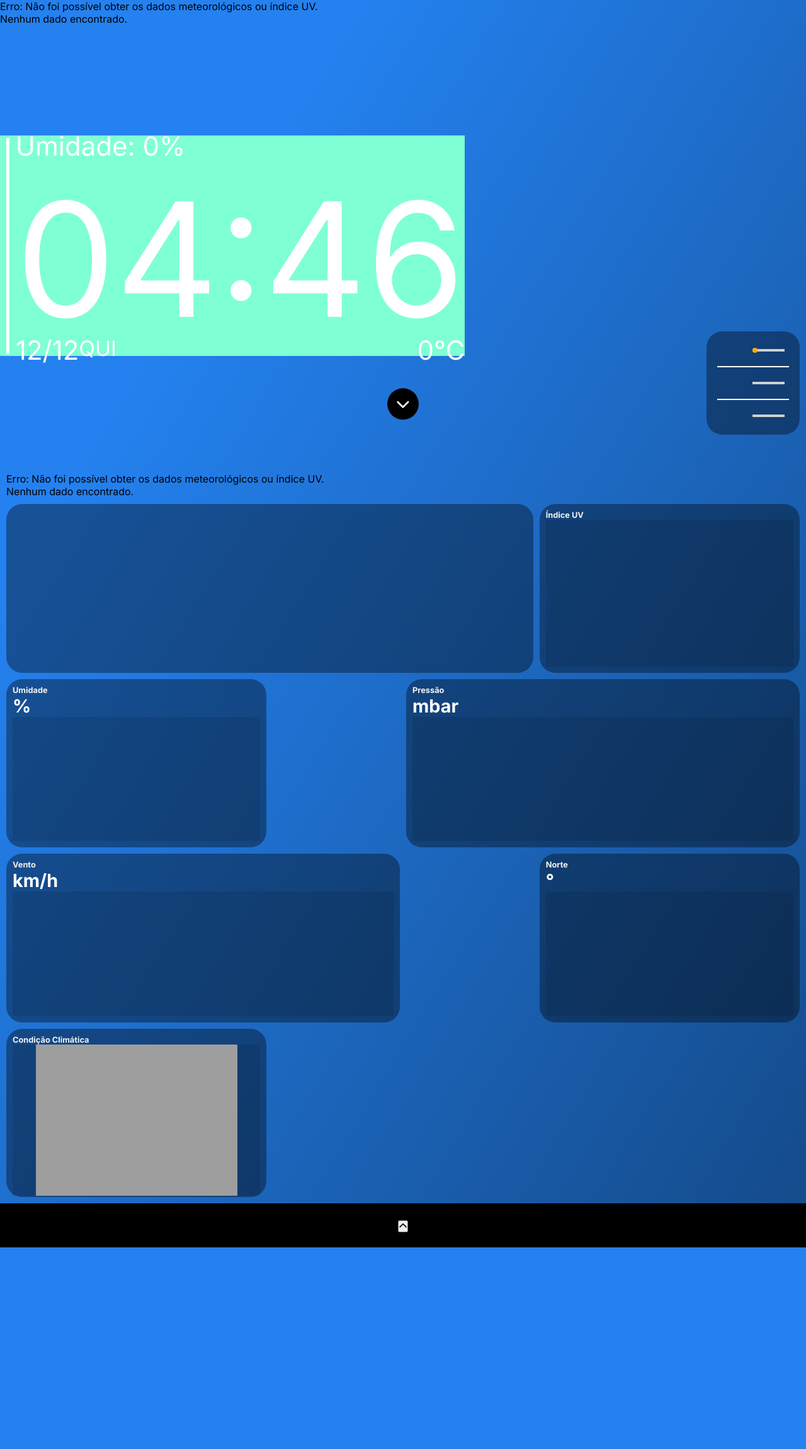
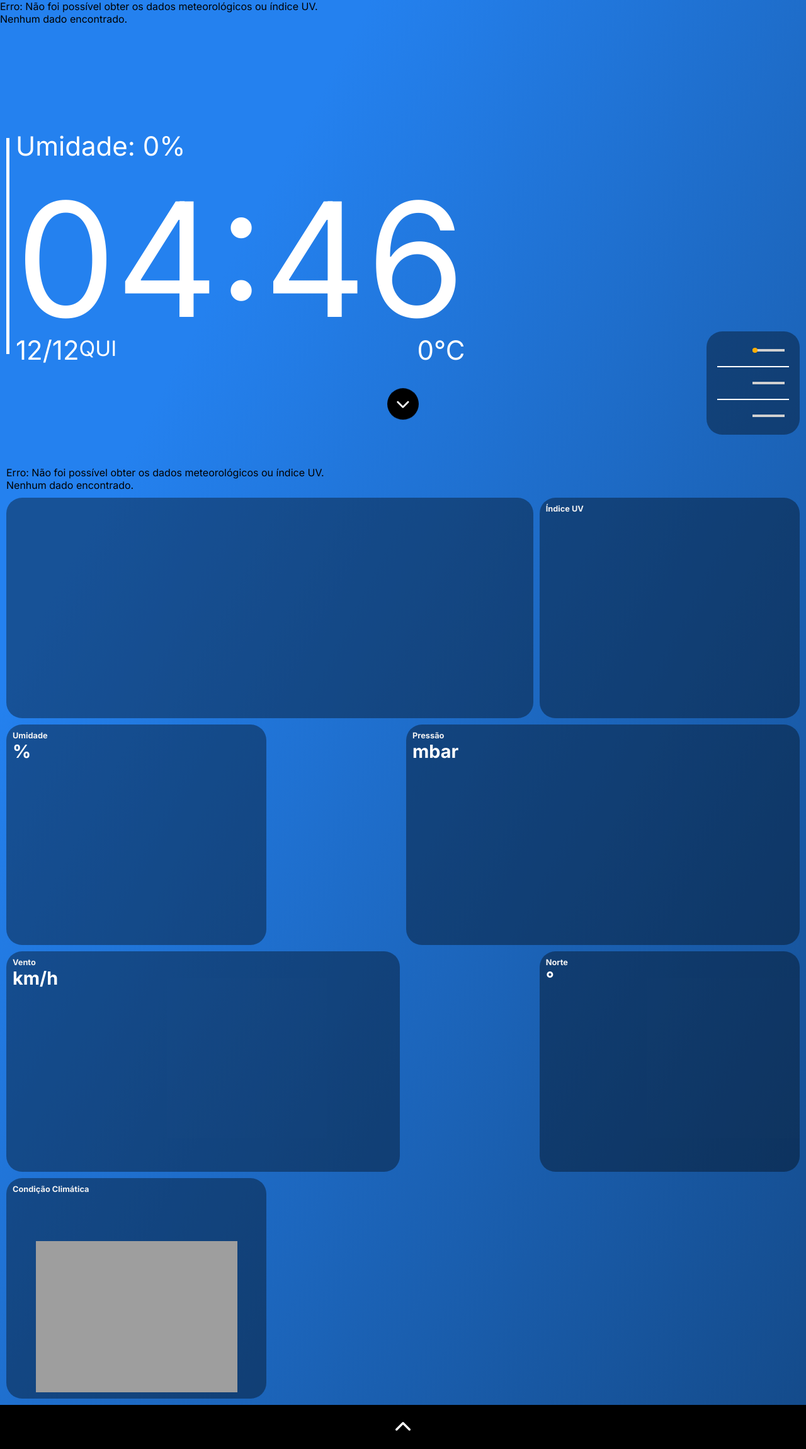
Before and after one commit to matgduarte/tcc, a PHP site: page / in a window 1280 px wide. Shown: the part 100-2400 px from the top of the page at 63% size. Before the commit the page ends 2080 px from the top, so only its background shows below. Run offline with PHP 8.4, Linux system fonts and the light colour scheme; data that the repository does not hold is empty; some libraries are stand-ins or nearby versions; grey boxes are pictures that could not be loaded.

Commit message:
Update style.css

```diff
--- a/css/style.css
+++ b/css/style.css
@@ -35,7 +35,6 @@
 #info_diaria {
     display: flex;
     color: var(--white);
-    background-color: aquamarine;
     height: 100%;
     position: relative;
 }
@@ -48,6 +47,7 @@
     height: 98%;
     /* Ocupa 98% da altura da section */
     align-self: center;
+    z-index: 1000;
 }
 
 #conteudo_diario {
@@ -56,7 +56,6 @@
     justify-content: space-between;
     height: 100%;
     margin: auto 0;
-    width: 100%;
 }
 
 #umidade_principal {
@@ -393,6 +397,7 @@
     width: 100%;
     /* Altura automática para se ajustar ao conteúdo */
     padding: 10px;
+    padding-top: 0px;
     /*  Aumentado para melhor espaçamento interno */
     display: flex;
     flex-flow: row wrap;
@@ -402,7 +407,7 @@
     /* Centraliza os itens verticalmente */
     box-sizing: border-box;
     /* Para considerar padding no tamanho total */
-    padding-bottom: 10px;
+    min-height: calc(100svh - 110px);
 }
 
 .bloquinhos {
@@ -410,7 +415,7 @@
     flex-direction: column;
     justify-content: space-between;
     align-items: flex-start;
-    height: calc(calc(calc(100vw - 50px) / 4)*0.87);
+    height: calc(calc(calc(100svh - 100px) / 2));
     padding: 10px;
     background-color: rgba(0, 0, 0, 0.37);
     border-radius: 25px;
@@ -484,7 +489,6 @@
 }
 
 .areainterativa {
-    background-color: rgba(0, 0, 0, 0.1);
     width: 100%;
     height: 30vh;
     display: flex;
@@ -497,6 +501,31 @@
     color: #f2f2f2;
 }
 
+#sec_btn_dados2 {
+    width: 60px;
+    height: 60px;
+    display: flex;
+    justify-content: center;
+    align-items: center;
+}
+
+.btn_footer {
+    width: 100%;
+    height: 100%;
+    border: none;
+    /* Cor do botão */
+    cursor: pointer;
+    background-color: var(--black);
+
+}
+
+.btn_footer i {
+    color: var(--white);
+    font-size: 25px;
+    transition: all 0.3s ease;
+    animation: pulse 1.5s infinite;
+    /* Animação de pulsar contínua */
+}
 
 
 
```
Also changed, not shown: other parts of css/style.css (+32 -8 lines).
